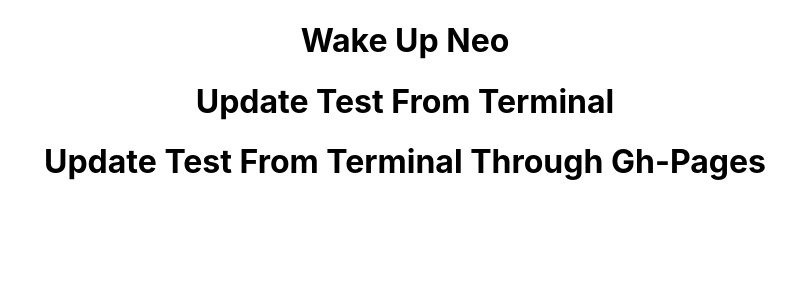
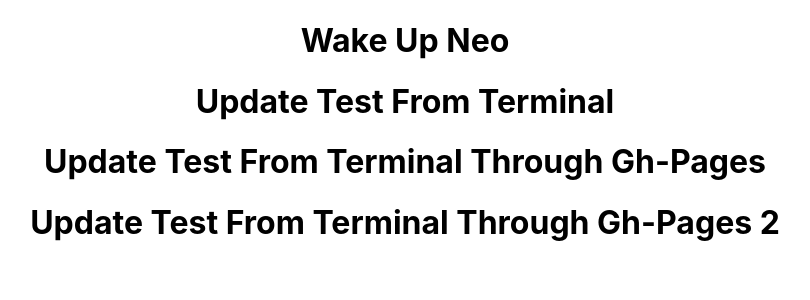
Before and after one commit to kuliashvili/Yulo-Portfolio, a React (Create React App) app: page / in a window 1280 px wide. Shown: the top 300 px of the page, without its empty margins (235-1045 px from the left). Built offline with nearby package versions, Linux system fonts and the light colour scheme.

Commit message:
another update gh-pages

```diff
--- a/src/App.js
+++ b/src/App.js
@@ -7,6 +7,7 @@ function App() {
      <h1>Wake Up Neo</h1>
      <h1>Update Test From Terminal</h1>
      <h1>Update Test From Terminal Through Gh-Pages</h1>
+     <h1>Update Test From Terminal Through Gh-Pages 2</h1>
     </div>
   );
 }
```
